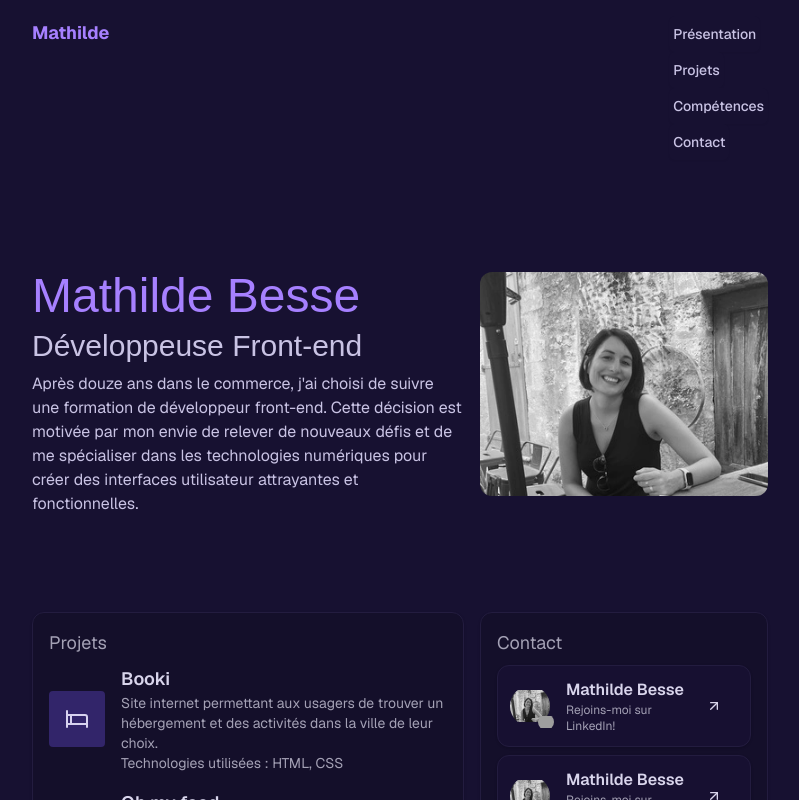
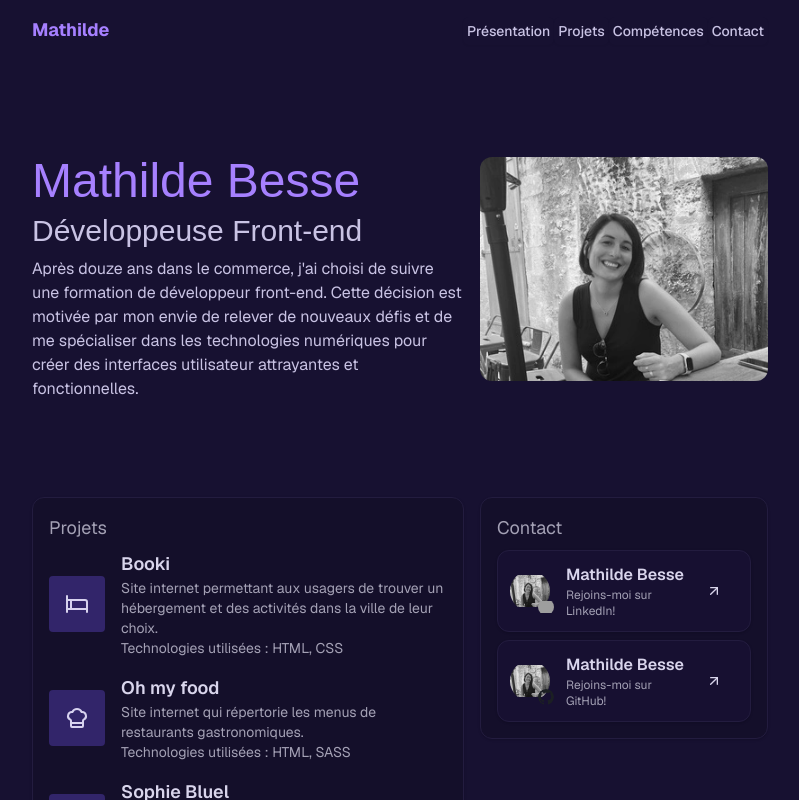
Before and after one commit to Mathilde0712/MathildeBessePortfolio, a Next.js app: page / in a window 1280 px wide. Shown: the top 800 px of the page, without its empty margins (240-1039 px from the left). Built offline with nearby package versions, Linux system fonts and the light colour scheme; grey boxes are pictures that could not be loaded; a web font is replaced by a local one.

Commit message:
modification erreur html

```diff
--- a/src/app/_components/Header.tsx
+++ b/src/app/_components/Header.tsx
@@ -10,34 +10,38 @@ export const Header = () => {
           Mathilde
         </h1>
         <div className="flex-1 max-md:flex[2]" />
-        <ul>
+        <ul className="flex">
           <li>
-            <Link href="#presentation">
-              <Button className="p-1" variant="outline">
-                Présentation
-              </Button>
+            <Link
+              href="#presentation"
+              className="inline-flex items-center justify-center whitespace-nowrap rounded-md text-sm font-medium transition-colors focus-visible:outline-none focus-visible:ring-1 focus-visible:ring-ring disabled:pointer-events-none disabled:opacity-50 border-input bg-background shadow-sm hover:bg-accent hover:text-accent-foreground p-1"
+            >
+              Présentation
             </Link>
           </li>
           <li>
-            <Link href="#projet">
-              <Button className="p-1" variant="outline">
-                Projets
-              </Button>
+            <Link
+              href="#projet"
+              className="inline-flex items-center justify-center whitespace-nowrap rounded-md text-sm font-medium transition-colors focus-visible:outline-none focus-visible:ring-1 focus-visible:ring-ring disabled:pointer-events-none disabled:opacity-50 border-input bg-background shadow-sm hover:bg-accent hover:text-accent-foreground p-1"
+            >
+              Projets
             </Link>
           </li>
           <li>
             {" "}
-            <Link href="#competence">
-              <Button className="p-1" variant="outline">
-                Compétences
-              </Button>
+            <Link
+              href="#competence"
+              className="inline-flex items-center justify-center whitespace-nowrap rounded-md text-sm font-medium transition-colors focus-visible:outline-none focus-visible:ring-1 focus-visible:ring-ring disabled:pointer-events-none disabled:opacity-50 border-input bg-background shadow-sm hover:bg-accent hover:text-accent-foreground p-1"
+            >
+              Compétences
             </Link>
           </li>
           <li>
-            <Link href="#contact">
-              <Button className="p-1" variant="outline">
-                Contact
-              </Button>
+            <Link
+              href="#contact"
+              className="inline-flex items-center justify-center whitespace-nowrap rounded-md text-sm font-medium transition-colors focus-visible:outline-none focus-visible:ring-1 focus-visible:ring-ring disabled:pointer-events-none disabled:opacity-50 border-input bg-background shadow-sm hover:bg-accent hover:text-accent-foreground p-1"
+            >
+              Contact
             </Link>
           </li>
         </ul>
```
Also changed, not shown: src/app/_components/Skills.tsx (+5 -3 lines).
